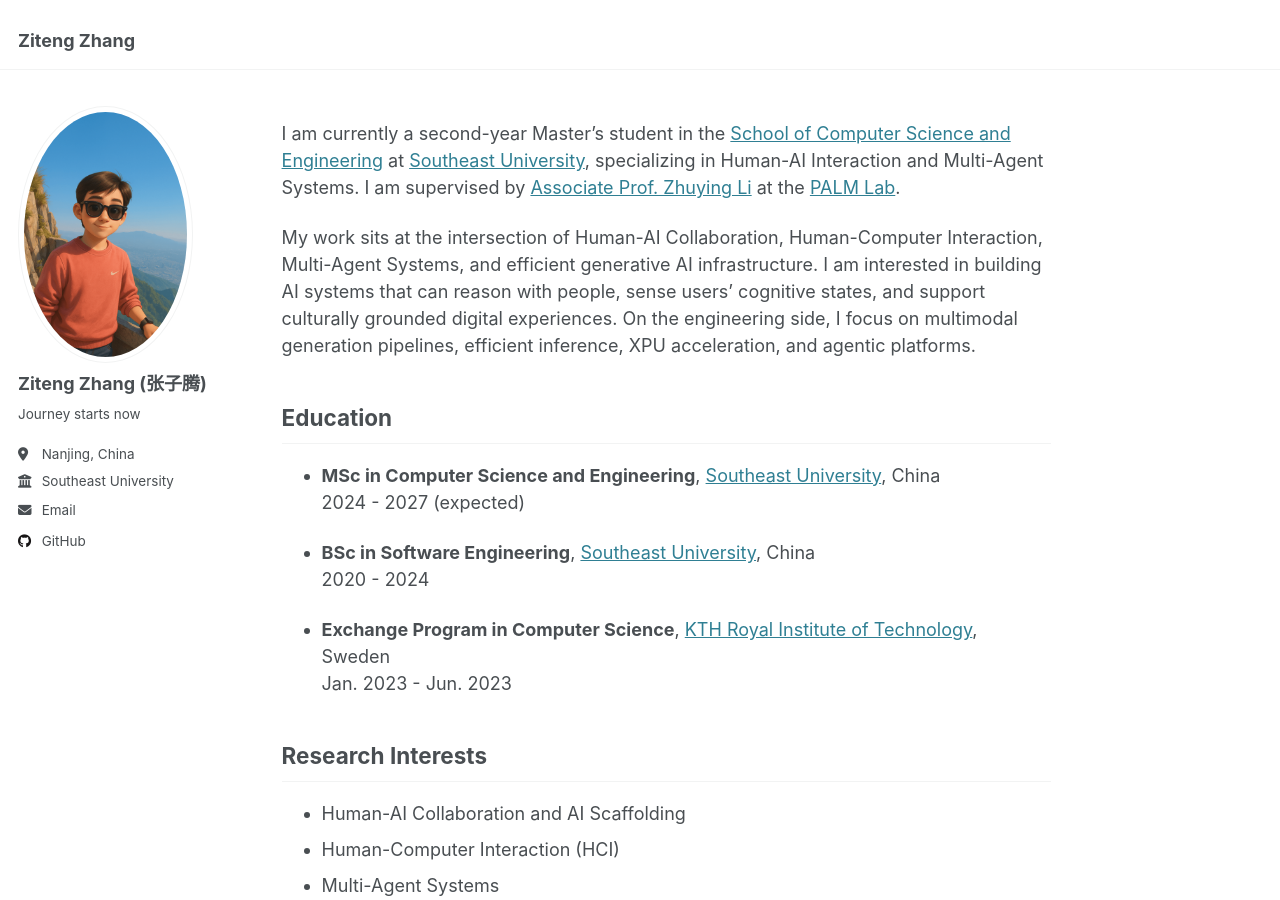
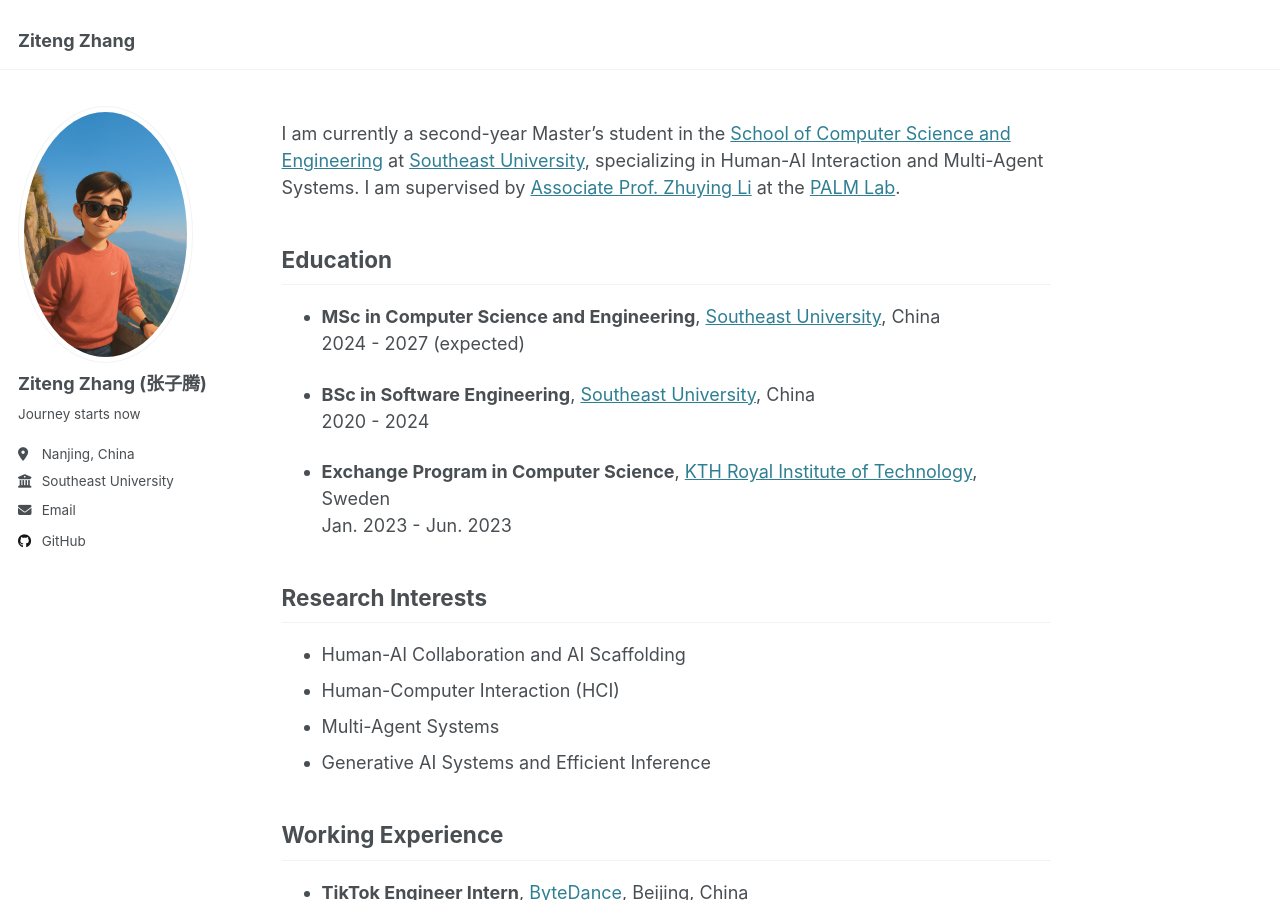
Before and after one commit to Jasonzzt/Jasonzzt.github.io, a Jekyll site: the page built from _pages/about.md, in a window 1280 px wide and 900 px high. Built offline with Jekyll 4.4.1, drawn with Linux system fonts in a browser that asks for light colours.

Commit message:
docs: 更新about页面，移除冗余的个人研究方向介绍
删除了重复的个人研究领域描述文本，精简页面内容

```diff
--- a/_pages/about.md
+++ b/_pages/about.md
@@ -8,8 +8,6 @@
 ---
 
 I am currently a second-year Master's student in the [School of Computer Science and Engineering](https://cse.seu.edu.cn/) at [Southeast University](https://www.seu.edu.cn/), specializing in Human-AI Interaction and Multi-Agent Systems. I am supervised by [Associate Prof. Zhuying Li](https://zhuyingli.info/) at the [PALM Lab](https://palm.seu.edu.cn/).
-
-My work sits at the intersection of Human-AI Collaboration, Human-Computer Interaction, Multi-Agent Systems, and efficient generative AI infrastructure. I am interested in building AI systems that can reason with people, sense users' cognitive states, and support culturally grounded digital experiences. On the engineering side, I focus on multimodal generation pipelines, efficient inference, XPU acceleration, and agentic platforms.
 
 ## Education
 - **MSc in Computer Science and Engineering**, [Southeast University](https://www.seu.edu.cn/), China<br>
```
